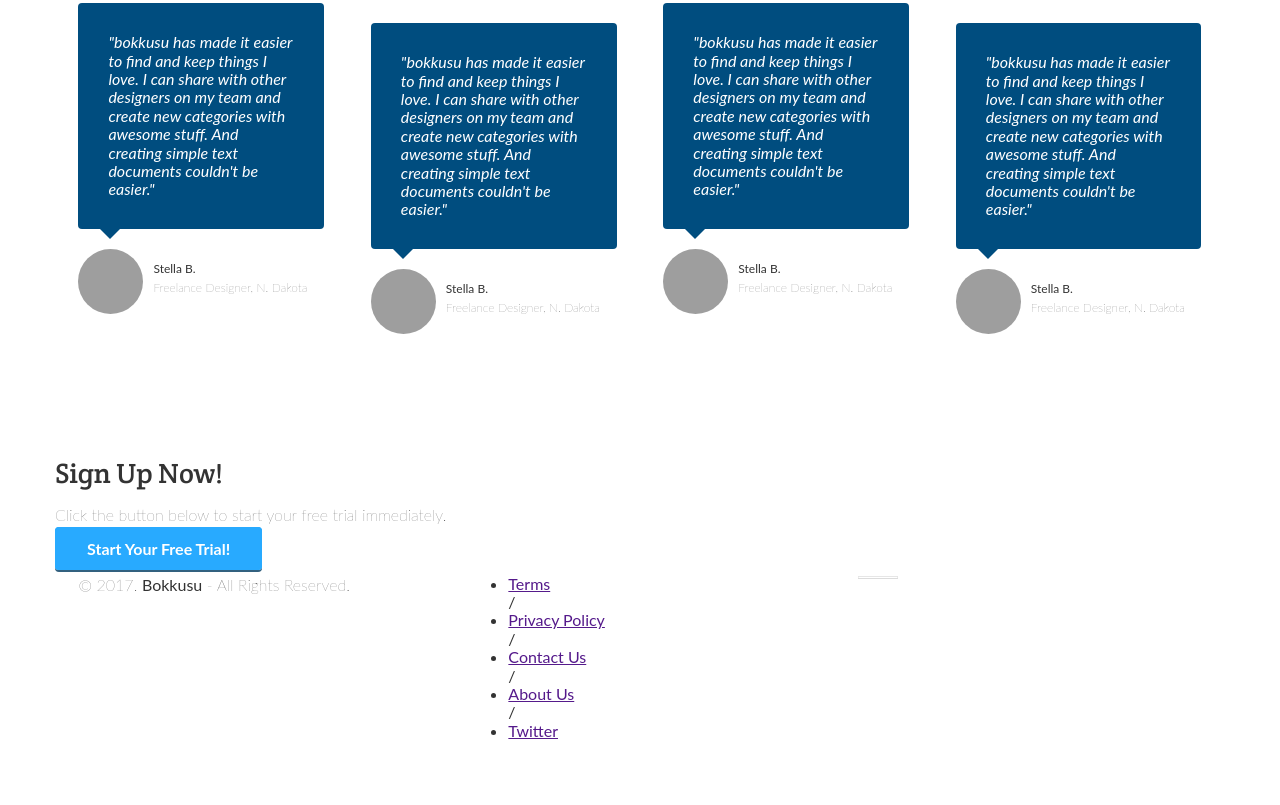
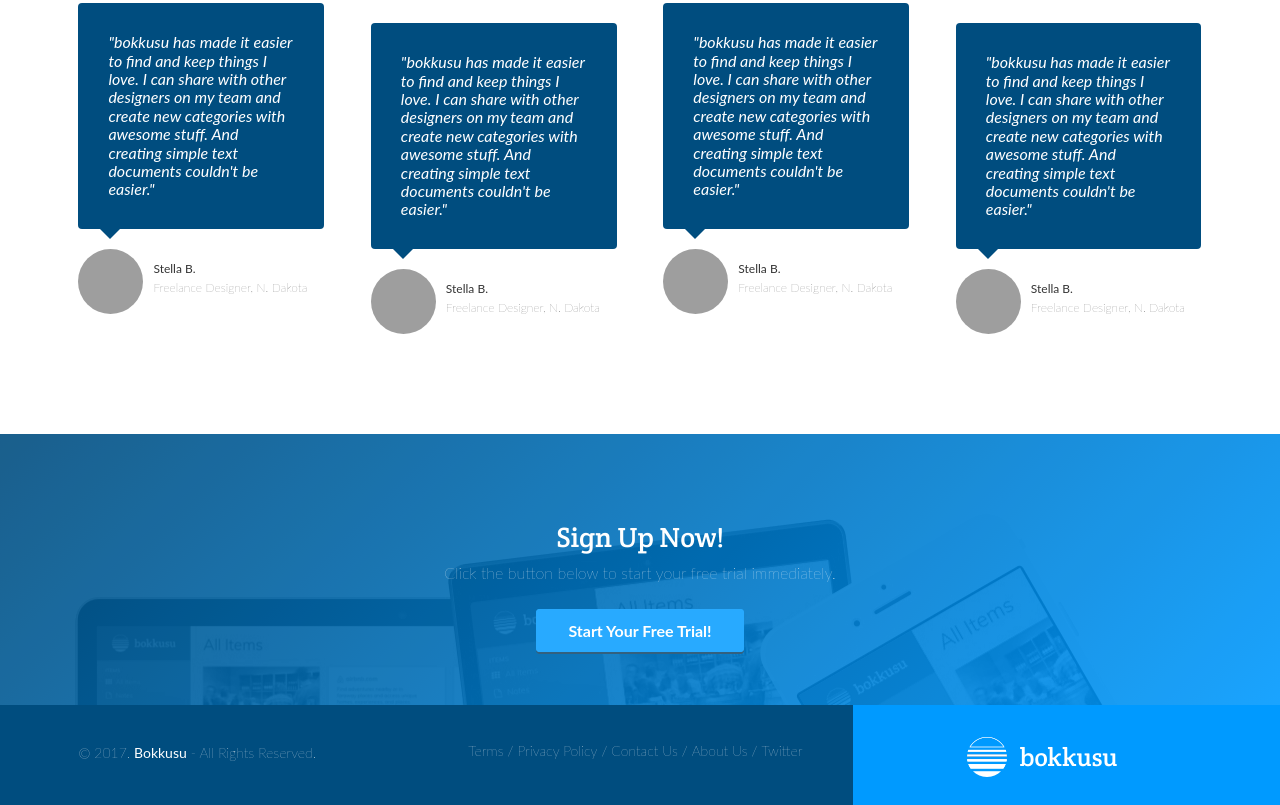
Before and after one commit to nrmunley/Bokkusu, a plain HTML site: page index.html in a window 1280 px wide. Shown: the part 2087-2892 px from the top of the page. Before the commit the page ends 2863 px from the top, so only its background shows below. Drawn offline with Linux system fonts and the light colour scheme; grey boxes are pictures that could not be loaded; a web font is replaced by a local one.

Commit message:
Checkpoint 31 completed

```diff
--- a/css/style.css
+++ b/css/style.css
@@ -335,3 +335,69 @@
   font-size:12px;
   margin-top: 30px;
 }
+
+/* SIGN UP */
+.signup {
+  padding:4em 0;
+  text-align: center;
+  display: block;
+  position: relative;
+}
+.signup p {
+  margin: 10px 0 40px;
+}
+.signup {
+  color: #FFFFFF;
+  background: #004D7F url("../images/hero_background.png") top center no-repeat;
+  background: url("../images/hero_background.png") top center no-repeat, linear-gradient(-45deg, #009AFF 0%, #004D7F 100%);
+}
+
+/* FOOTER */
+footer {
+  background-color: #004D7F;
+  background-image: linear-gradient(to top, #009AFF 0%, #009AFF 50%, #004D7F 50%, #004D7F 100%);
+  color: #FFFFFF;
+  height: 150px;
+  position: relative;
+  overflow: hidden;
+  z-index: 0;
+}
+footer p, footer nav ul {
+  font-size:14px;
+  font-weight:100;
+  text-align: center;
+  margin: 10px auto 0;
+}
+footer nav ul li {
+  list-style-type: none;
+  display: inline;
+}
+footer nav ul li a {
+  color:#FFFFFF;
+  text-decoration: none;
+}
+footer .right-footer-block {
+  background-color: transparent;
+}
+footer .logo {
+  padding: 2.35em 0;
+  margin: 0 auto;
+  display: block;
+}
+@media (min-width: 992px) {
+  footer {
+    background-color: #009AFF;
+    background-image: linear-gradient(to left, #009AFF 0%, #009AFF 33.33337%, #004D7F 33.33337%, #004D7F 100%);
+    height: 100px;
+  }
+  footer p, footer nav ul{
+    padding: 2em 0;
+    text-align: left;
+  }
+  footer .right-footer-block {
+    background-color: #009AFF;
+  }
+  footer .logo{
+    padding: 2em 0 2em 1.5em;
+  }
+}
--- a/index.html
+++ b/index.html
@@ -145,7 +145,7 @@
   </section>
 
 <!-- Sign Up -->
-  <section class="sign up">
+  <section class="signup">
     <div class="container">
       <h2>Sign Up Now!</h2>
       <p>Click the button below to start your free trial immediately.</p>
```
